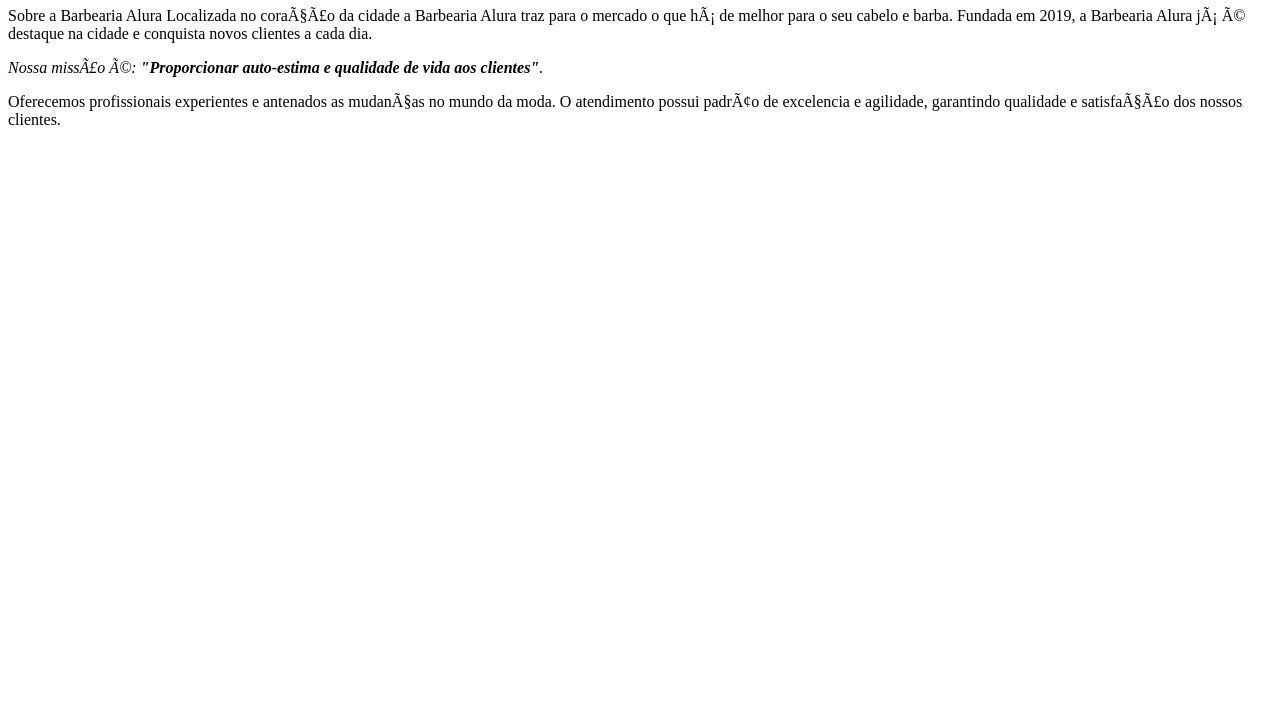
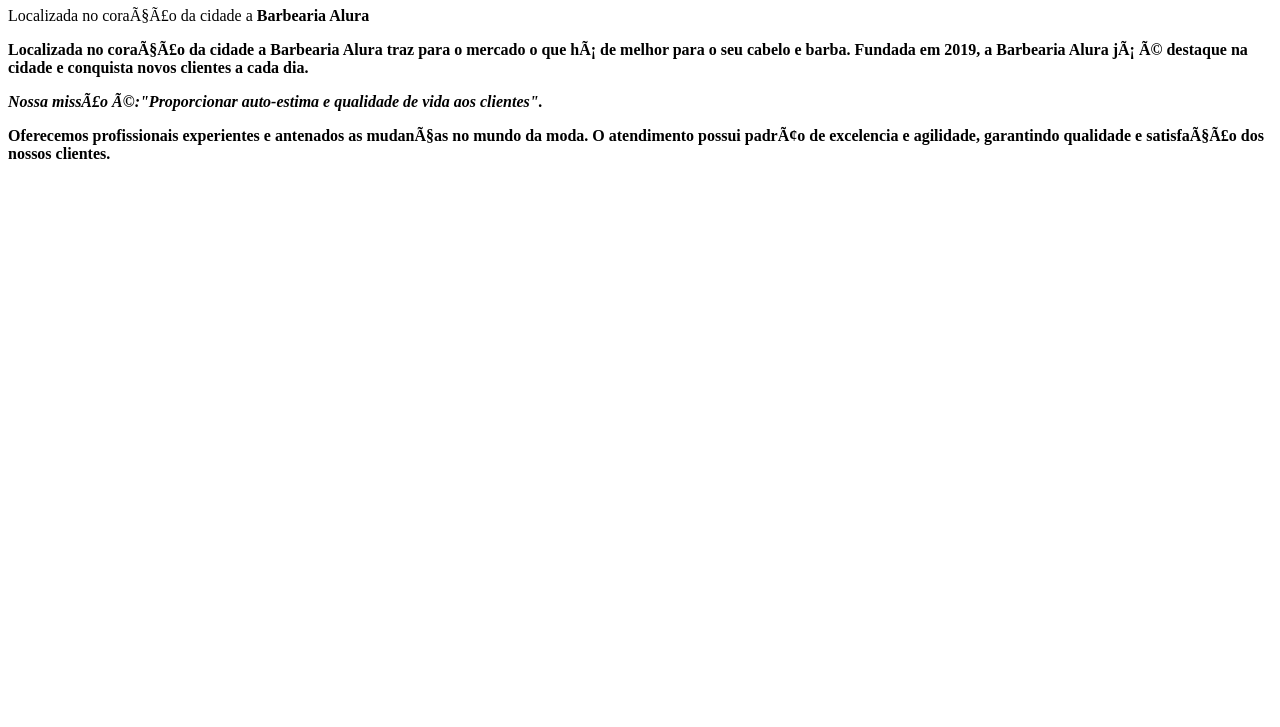
Before and after one commit to borges-isabelly/Aula, a plain HTML site: page Index.html in a window 1280 px wide. Shown: the part 73-800 px from the top of the page. Drawn offline with Linux system fonts and the light colour scheme.

Commit message:
uso das tags

```diff
--- a/Index.html
+++ b/Index.html
@@ -1,18 +1,20 @@
 <!DOCTYPE html>
 <html lang="pt-br">
- <head>
-  <meta charset=UFT-8>
-   <title>Barbearia Alura</title>
- </head>
-   </body>
-         <h1>sobre a barbearia Alura</h1>
+<head>
+<meta charset="UFT-8">
+<title>Barbearia Alura</title>
+</head>
+<body>
+<h1>Sobre a Barbearia Alura</h1>
 
+<p>Localizada no coração da cidade a  <strong>Barbearia Alura<!DOCTYPE html>
 
-Sobre a Barbearia Alura
+<p>Localizada no coração da cidade a <strong>Barbearia Alura </strong>traz para o mercado o que há de melhor para o seu cabelo e barba.
+   Fundada em 2019, a Barbearia Alura já é destaque na cidade e conquista novos clientes a cada dia.</p>
 
-Localizada no coração da cidade a Barbearia Alura traz para o mercado o que há de melhor para o seu cabelo e barba.
-  Fundada em 2019, a Barbearia Alura já é destaque na cidade e conquista novos clientes a cada dia.</p>
-<p><em>Nossa missão é:<strong> "Proporcionar auto-estima e qualidade de vida aos clientes"</strong>.</em></p>
-<p>Oferecemos profissionais experientes e antenados as mudanças no mundo da moda. O atendimento possui padrâo de excelencia e agilidade, garantindo qualidade e satisfação dos nossos clientes.</p>
+<p><em>Nossa missão é:<strong>"Proporcionar auto-estima e qualidade de vida aos clientes"</strong>.</em></p>
+
+<p>Oferecemos profissionais experientes e antenados as mudanças no mundo da moda.
+  O atendimento possui padrâo de excelencia e agilidade, garantindo qualidade e satisfação dos nossos clientes.</p>
 </body>
 </html>
```
